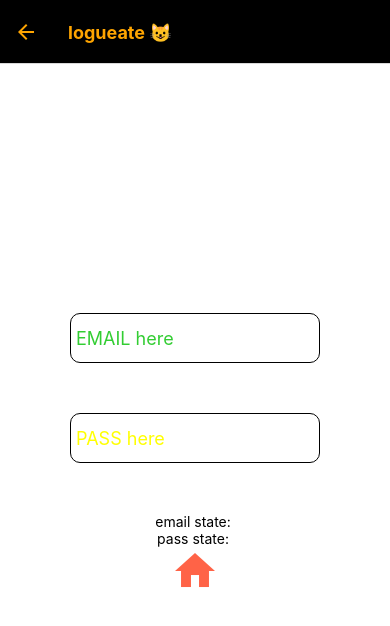
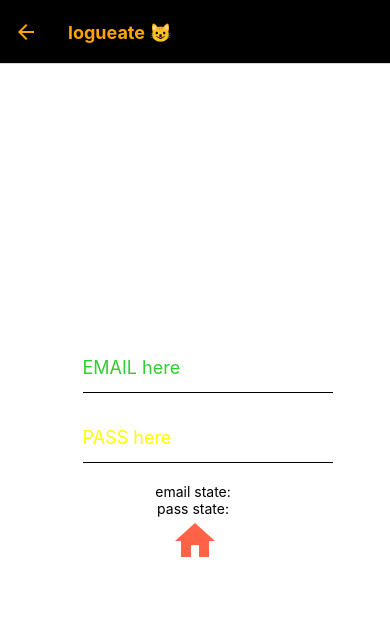
Before and after one commit to marcelobettini/rn-firebase-login, a React Native app: screen /Login in a window 390 px wide. Shown: the top 626 px of the page. Built offline with nearby package versions, Linux system fonts and the light colour scheme.

Commit message:
inputs with icons and eye on/off for password visibility

```diff
--- a/screens/ForgotPassword.jsx
+++ b/screens/ForgotPassword.jsx
@@ -4,12 +4,11 @@ import { Formik } from "formik";
 import { forgotValidationSchema } from "../validation/validationSchema";
 import { SafeAreaView, TextInput, Text, TouchableHighlight, Alert } from "react-native";
 import { styles } from "../styles/styles";
-import { confirmPasswordReset, getAuth, sendPasswordResetEmail } from "firebase/auth"
+import { getAuth, sendPasswordResetEmail } from "firebase/auth"
 const auth = getAuth()
 
 const ForgotPassword = () => {
   const navigation = useNavigation()
-
   const handleReset = async (values) => {
     try {
       await sendPasswordResetEmail(auth, values.email, null)
--- a/screens/Form.jsx
+++ b/screens/Form.jsx
@@ -1,7 +1,9 @@
 import React, { useEffect, useState } from "react";
 import { Formik } from "formik";
-import validationSchema from "../validation/validationSchema";
-import { SafeAreaView, TextInput, Text, TouchableHighlight, ActivityIndicator, Pressable } from "react-native";
+import { Ionicons } from '@expo/vector-icons';
+import { useNavigation } from "@react-navigation/native";
+import { loginValidationSchema } from "../validation/validationSchema";
+import { SafeAreaView, View, TextInput, Text, TouchableHighlight, ActivityIndicator, Pressable } from "react-native";
 import { styles } from "../styles/styles";
 import { getAuth, createUserWithEmailAndPassword, signInWithEmailAndPassword } from "firebase/auth"
 import { initializeApp } from "firebase/app";
@@ -10,6 +12,8 @@ const app = initializeApp(firebaseConfig)
 const auth = getAuth()
 
 const Form = () => {
+  const navigation = useNavigation()
+  const [isVisible, setIsVisible] = useState(true)
   const [initializing, setInitializing] = useState(true)
   const [user, setUser] = useState()
 
@@ -35,7 +39,7 @@ const Form = () => {
   const handleLogin = (values) => {
     console.log(JSON.stringify(values, null, 2));
     signInWithEmailAndPassword(auth, values.email, values.pass)
-      .then(userCredentials => navigation.navigate("Home"))
+      .then(userCredentials => console.log(userCredentials))
       .catch(err => console.log(err));
   }
   const logout = () => {
@@ -63,6 +67,7 @@ const Form = () => {
       }) => (
         <SafeAreaView style={styles.container}>
           {errors.email && touched.email && (<Text style={styles.error}>{errors.email}</Text>)}
+          <View style={styles.inputWithIcon}>
             <TextInput
               style={styles.input}
               placeholder='email...'
@@ -70,8 +75,13 @@ const Form = () => {
               onChangeText={handleChange('email')}
               name="email"
               value={values.email}
+              textAlignVertical='bottom'
             />
+            <Ionicons name="mail-outline" size={24} color="black" />
+
+          </View>
           {errors.pass && touched.pass && (<Text style={styles.error}>{errors.pass}</Text>)}
+          <View style={styles.inputWithIcon}>
             <TextInput
               style={styles.input}
               placeholder="password..."
@@ -79,7 +89,13 @@ const Form = () => {
               onChangeText={handleChange('pass')}
               name="pass"
               value={values.pass}
+              secureTextEntry={isVisible}
+              textAlignVertical='bottom'
             />
+            <Pressable onPress={() => setIsVisible(!isVisible)}>
+              <Ionicons name={isVisible ? "eye-outline" : "eye-off-outline"} size={24} color="black" style={{ alignSelf: 'center' }} />
+            </Pressable>
+          </View>
           <TouchableHighlight onPress={handleSubmit} style={isNewUser ? [styles.button, styles.bgMistyRose] : [styles.button, styles.bgPowderBlue]}>
             {isNewUser ?
               <Text style={[styles.buttonText]}>Register</Text>
@@ -105,8 +121,9 @@ const Form = () => {
 
         </SafeAreaView>
 
-      )}
-    </Formik>
+      )
+      }
+    </Formik >
   )
 }
 
--- a/styles/styles.js
+++ b/styles/styles.js
@@ -8,14 +8,19 @@ export const styles = StyleSheet.create({
   },
   input: {
     width: 200,
-    marginBottom: 50,
+    marginBottom: 20,
     fontSize: 18,
     width: 250,
     height: 50,
-    borderWidth: 1,
-    borderRadius: 10,
-    borderColor: 'black',
-    paddingHorizontal: 5,
+    borderBottomWidth: 1,
+    marginEnd: -25,
+  },
+  inputWithIcon: {
+    width: 350,
+    flexDirection: 'row',
+    alignItems: 'center',
+    justifyContent: 'center'
+
   },
   button: {
     borderRadius: 10,
```
Lines whose indentation alone changed are shown as unchanged.
